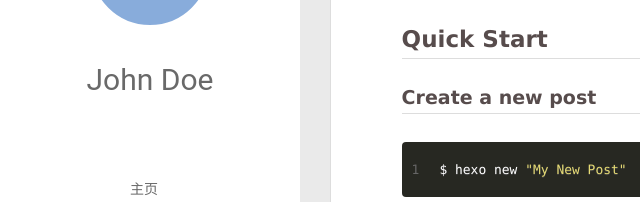
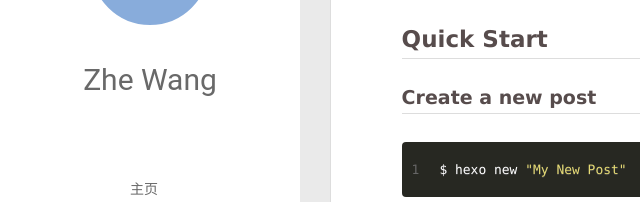
Before and after one commit to ZheWANGGlobal/ZheWANGGlobal.github.io, a plain HTML site: page 2018/05/10/hello-world/index.html in a window 1280 px wide. Shown: the part 210-412 px from the top of the page, 0-640 px from the left. Drawn offline with Linux system fonts and the light colour scheme; no server answers.

Commit message:
Site updated: 2018-05-10 22:09:07

```diff
--- a/2018/05/10/hello-world/index.html
+++ b/2018/05/10/hello-world/index.html
@@ -50,7 +50,7 @@
 			<img src="" class="js-avatar">
 		</a>
 		<hgroup>
-		  <h1 class="header-author"><a href="/">John Doe</a></h1>
+		  <h1 class="header-author"><a href="/">Zhe Wang</a></h1>
 		</hgroup>
 
 
@@ -108,7 +108,7 @@
 				<img src="" class="js-avatar">
 			</div>
 			<hgroup>
-			  <h1 class="header-author js-header-author">John Doe</h1>
+			  <h1 class="header-author js-header-author">Zhe Wang</h1>
 			</hgroup>
 
 
@@ -311,7 +311,7 @@
   <div class="outer">
     <div id="footer-info">
     	<div class="footer-left">
-    		&copy; 2018 John Doe
+    		&copy; 2018 Zhe Wang
     	</div>
       	<div class="footer-right">
       		<a href="http://hexo.io/" target="_blank">Hexo</a>  Theme <a href="https://github.com/litten/hexo-theme-yilia" target="_blank">Yilia</a> by Litten
```
Also changed, not shown: archives/2018/05/index.html (+3 -3 lines), archives/2018/index.html (+3 -3 lines), archives/index.html (+3 -3 lines), index.html (+3 -3 lines).
